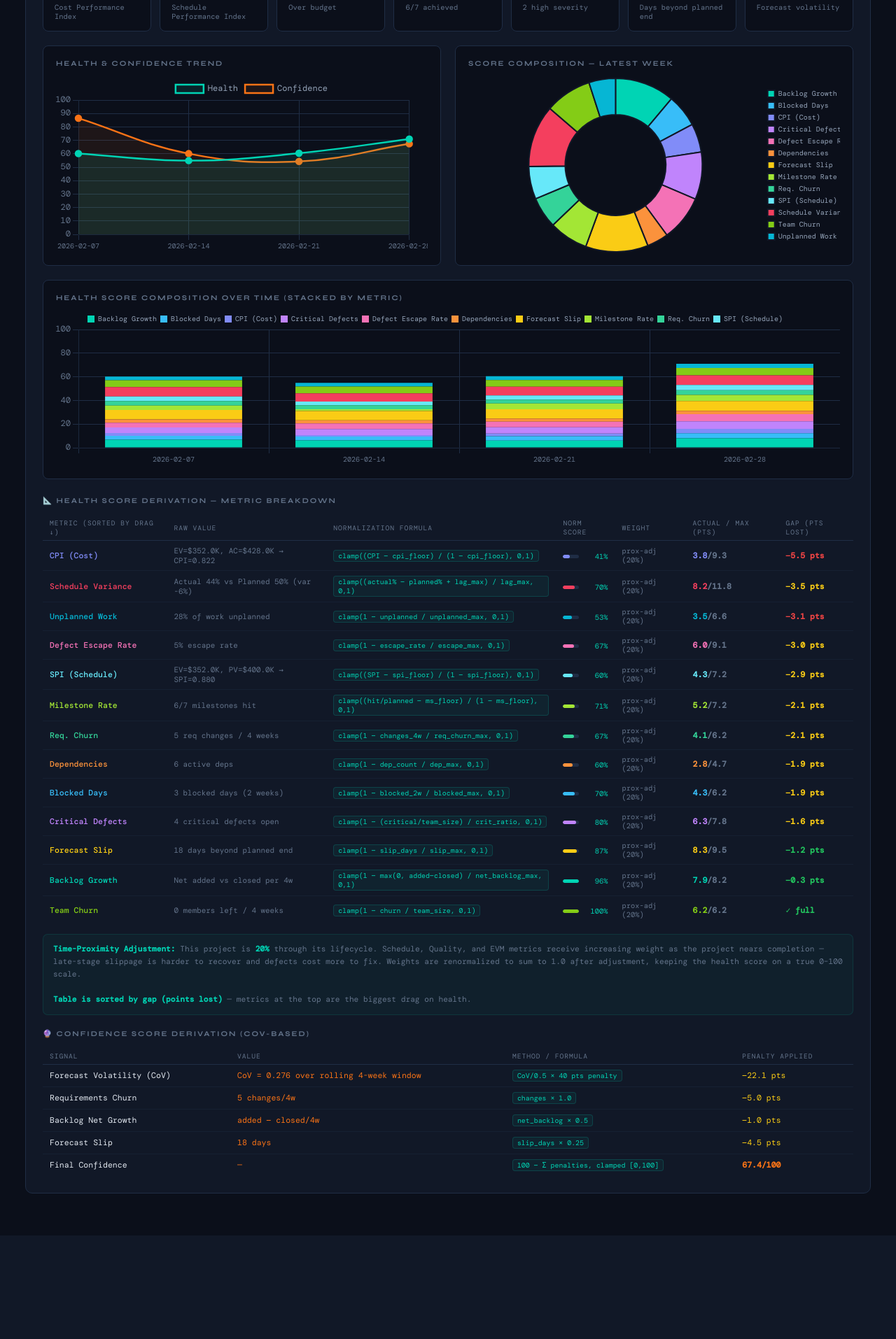
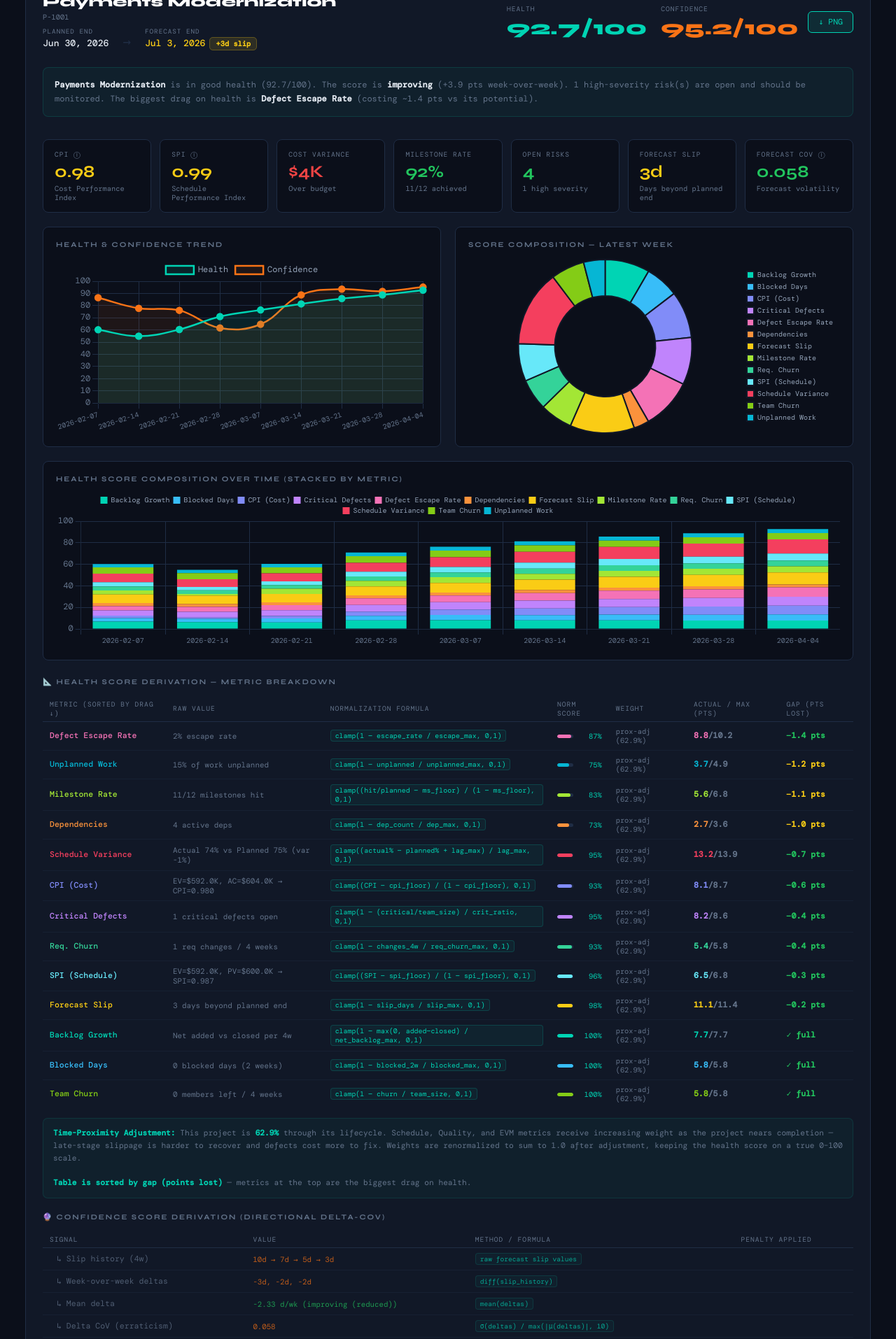
Before and after one commit to ag1-invysta/project-dashboard, a Flask app: page / in a window 1280 px wide; the page is wider, and only the part inside the window is pictured. Shown: the part 686-2600 px from the top of that part at 70% size. Before the commit the page ends 2452 px from the top of that part, so only its background shows below. Run offline with Flask 3, Linux system fonts and the light colour scheme; some web fonts are replaced.

Commit message:
Updates: CoV Score; removed CoV directional issue; added CoV penalty edge case; added more data

```diff
--- a/app.py
+++ b/app.py
@@ -23,12 +23,78 @@ DEFAULT_THRESHOLDS = {
 def clamp(v, lo=0.0, hi=1.0):
     return max(lo, min(hi, v))
 
-def coeff_of_variation(values):
-    """Rolling CoV: std/mean. Returns 0 if stable, higher if volatile."""
-    arr = np.array([float(v) for v in values])
-    if len(arr) < 2 or np.mean(arr) == 0:
-        return 0.0
-    return float(np.std(arr, ddof=1) / abs(np.mean(arr)))
+def directional_cov_penalty(slip_history):
+    """
+    Directional-aware forecast volatility penalty for the Confidence Score.
+
+    Operates on week-over-week DELTAS of forecast slip, not raw slip values.
+    This separates two distinct signals:
+
+      1. Erraticism  — how chaotic is the forecast movement? (delta CoV)
+         A forecast moving consistently in one direction = low erraticism.
+         A forecast flip-flopping week to week = high erraticism.
+
+      2. Direction   — is the forecast getting better or worse on average?
+         Worsening (mean_delta > 0) amplifies the erraticism penalty.
+         Improving (mean_delta < 0) reduces it.
+
+    This correctly rewards a project whose forecast is steadily improving
+    and penalizes one that is erratic or consistently worsening, solving
+    the directional blindness of the original CoV-on-raw-values approach.
+
+    Returns: (penalty_pts: float, breakdown: dict)
+    """
+    arr = np.array([float(v) for v in slip_history])
+
+    if len(arr) < 2:
+        return 0.0, {
+            "deltas": [], "mean_delta": 0.0, "std_delta": 0.0,
+            "delta_cov": 0.0, "dir_factor": 0.0, "dir_multiplier": 1.0,
+            "base_penalty": 0.0, "directional_floor": 0.0, "final_penalty": 0.0,
+            "note": "< 2 weeks of data — no penalty applied"
+        }
+
+    deltas     = np.diff(arr)
+    mean_delta = float(np.mean(deltas))
+    std_delta  = float(np.std(deltas, ddof=1)) if len(deltas) >= 2 else 0.0
+
+    # Use max(|mean|, 10) as reference to prevent tiny mean from inflating CoV
+    # when the forecast barely moves (10-day floor = ~2-week sprint reference)
+    reference = max(abs(mean_delta), 10.0)
+    delta_cov = clamp(std_delta / reference, 0, 2.0)
+
+    # Base erraticism penalty: delta_cov 0→0 pts, ≥0.5→30 pts
+    base_penalty = clamp(delta_cov / 0.5) * 30
+
+    # Directional multiplier via tanh(mean_delta / 7):
+    #   mean +14 d/wk => tanh(+2) ≈ +0.96 => multiplier ≈ 1.38  (amplify)
+    #   mean  +7 d/wk => tanh(+1) ≈ +0.76 => multiplier ≈ 1.30
+    #   mean   0 d/wk => tanh(0)  =  0    => multiplier = 1.00  (neutral)
+    #   mean  -7 d/wk => tanh(-1) ≈ -0.76 => multiplier ≈ 0.70
+    #   mean -14 d/wk => tanh(-2) ≈ -0.96 => multiplier ≈ 0.62  (reduce)
+    dir_factor     = float(np.tanh(mean_delta / 7.0))
+    dir_multiplier = 1.0 + 0.4 * dir_factor   # range: ~0.6 to ~1.4
+
+    # Directional floor: a consistently worsening forecast earns a minimum
+    # penalty even with zero erraticism. Max floor = 8 pts at ≥+14 d/wk avg.
+    # Improving forecasts get no floor (improving is always rewarded).
+    directional_floor = clamp(dir_factor, 0.0, 1.0) * 8.0
+
+    raw_penalty   = base_penalty * dir_multiplier
+    final_penalty = clamp(max(raw_penalty, directional_floor), 0, 40)
+
+    return final_penalty, {
+        "deltas":            [round(float(d), 1) for d in deltas],
+        "mean_delta":        round(mean_delta, 2),
+        "std_delta":         round(std_delta, 2),
+        "reference":         round(reference, 1),
+        "delta_cov":         round(delta_cov, 3),
+        "dir_factor":        round(dir_factor, 3),
+        "dir_multiplier":    round(dir_multiplier, 3),
+        "base_penalty":      round(base_penalty, 1),
+        "directional_floor": round(directional_floor, 1),
+        "final_penalty":     round(final_penalty, 1),
+    }
 
 def generate_narrative(summary, trend_delta, conf_drivers):
     """Plain-language health narrative for the latest week."""
@@ -257,21 +323,21 @@ def compute_scores(df_raw, thresholds=None):
 
             health_score = sum(contributions.values())
 
-            # ── CONFIDENCE SCORE (CoV-based) ───────────────────────────
-            # Uses rolling coefficient of variation of forecast_end slip
-            # over all available weeks up to now. More volatile = lower confidence.
-            window = forecast_days_history[-4:]  # up to 4-week rolling window
-            cov    = coeff_of_variation(window)
-            # CoV of 0 = perfectly stable = 100 confidence
-            # CoV of 0.5+ = highly volatile = low confidence
-            cov_penalty = clamp(cov / 0.5) * 40   # up to 40pt penalty from volatility
+            # ── CONFIDENCE SCORE (directional CoV-based) ──────────────
+            # Uses delta-based, direction-aware CoV on a rolling 4-week window.
+            # See directional_cov_penalty() for full methodology.
+            window = forecast_days_history[-4:]
+            cov_penalty, cov_breakdown = directional_cov_penalty(window)
 
-            # Additional penalties for current state
+            # Additional penalties for current state signals
             churn_penalty   = r["requirements_changed_last_4w"] * 1.0
             backlog_penalty = max(0, net_backlog) * 0.5
             slip_penalty    = max(0, slip_days) * 0.25
 
-            confidence_score = clamp(100 - cov_penalty - churn_penalty - backlog_penalty - slip_penalty, 0, 100)
+            confidence_score = clamp(
+                100 - cov_penalty - churn_penalty - backlog_penalty - slip_penalty,
+                0, 100
+            )
 
             # ── TREND (week-over-week delta) ───────────────────────────
             prev_health = rows[-1]["health_score"] if rows else health_score
@@ -287,6 +353,8 @@ def compute_scores(df_raw, thresholds=None):
                 "contributions":     contributions,
                 "max_contributions": max_contributions,
                 "raw": {
+                    "planned_end_date":  plan_end.strftime("%Y-%m-%d"),
+                    "forecast_end_date": r["forecast_end_date"].strftime("%Y-%m-%d"),
                     "pct_complete":      round(pct_comp * 100, 1),
                     "planned_pct":       round(r["planned_percent_complete"] * 100, 1),
                     "sched_var_pct":     round(sched_var * 100, 1),
@@ -312,11 +380,21 @@ def compute_scores(df_raw, thresholds=None):
                     "milestones_hit":    int(r["milestones_hit"]) if has_ms else None,
                     "risks_open":        int(r["risks_open"]) if "risks_open" in r else 0,
                     "risks_high":        int(r["risks_high"]) if "risks_high" in r else 0,
-                    "cov":               round(cov, 3),
+                    # Confidence score breakdown (new directional CoV)
+                    "cov_deltas":        cov_breakdown["deltas"],
+                    "cov_mean_delta":    cov_breakdown["mean_delta"],
+                    "cov_std_delta":     cov_breakdown["std_delta"],
+                    "cov_delta_cov":     cov_breakdown["delta_cov"],
+                    "cov_dir_factor":    cov_breakdown["dir_factor"],
+                    "cov_dir_mult":      cov_breakdown["dir_multiplier"],
+                    "cov_base_penalty":  cov_breakdown["base_penalty"],
+                    "cov_dir_floor":     cov_breakdown["directional_floor"],
                     "cov_penalty":       round(cov_penalty, 1),
                     "churn_penalty":     round(churn_penalty, 1),
                     "backlog_penalty":   round(backlog_penalty, 1),
                     "slip_penalty":      round(slip_penalty, 1),
+                    # Legacy field kept for tooltip compatibility
+                    "cov":               cov_breakdown["delta_cov"],
                 }
             })
 
--- a/templates/index.html
+++ b/templates/index.html
@@ -81,6 +81,16 @@ main{padding:28px 36px;max-width:1700px;margin:0 auto;}
 .detail-title{font-family:var(--fh);font-size:1.3rem;font-weight:800;color:#fff;}
 .detail-scores{margin-left:auto;display:flex;gap:20px;align-items:center;}
 .detail-actions{display:flex;gap:8px;}
+.date-row{display:flex;gap:20px;align-items:center;flex-wrap:wrap;margin-top:6px;}
+.date-item{display:flex;flex-direction:column;gap:2px;}
+.date-item .date-label{font-size:.58rem;color:var(--muted);letter-spacing:1px;text-transform:uppercase;}
+.date-item .date-val{font-family:var(--fm);font-size:.82rem;font-weight:500;color:var(--text);}
+.date-item .date-val.slipped{color:var(--warn);}
+.date-item .date-val.on-track{color:var(--green);}
+.date-slip-badge{font-size:.65rem;padding:2px 8px;border-radius:5px;font-weight:600;margin-left:6px;}
+.slip-pos{background:rgba(250,204,21,.12);color:var(--warn);border:1px solid rgba(250,204,21,.25);}
+.slip-none{background:rgba(34,197,94,.12);color:var(--green);border:1px solid rgba(34,197,94,.25);}
+.slip-neg{background:rgba(34,197,94,.12);color:var(--green);border:1px solid rgba(34,197,94,.25);}
 .detail-score-num{font-family:var(--fh);font-size:1.8rem;font-weight:800;}
 
 /* CHARTS */
@@ -171,6 +181,7 @@ main{padding:28px 36px;max-width:1700px;margin:0 auto;}
       <div>
         <div class="detail-title" id="d-title"></div>
         <div style="font-size:.65rem;color:var(--muted);margin-top:3px" id="d-id"></div>
+        <div class="date-row" id="d-dates"></div>
       </div>
       <div class="detail-scores">
         <div>
@@ -224,7 +235,7 @@ main{padding:28px 36px;max-width:1700px;margin:0 auto;}
 
     <!-- Transparency: Confidence Score -->
     <div class="trans-sec" style="margin-top:20px">
-      <h3>🔮 Confidence Score Derivation (CoV-Based)</h3>
+      <h3>🔮 Confidence Score Derivation (Directional Delta-CoV)</h3>
       <table class="mtable">
         <thead><tr><th>Signal</th><th>Value</th><th>Method / Formula</th><th>Penalty Applied</th></tr></thead>
         <tbody id="conf-body"></tbody>
@@ -333,7 +344,6 @@ function buildCards(summaries){
         <div class="chip">Schedule <strong>${raw.sched_var_pct>0?'+':''}${raw.sched_var_pct}%</strong></div>
         <div class="chip">Slip <strong>${raw.slip_days}d</strong></div>
         ${cpiStr?`<div class="chip">${cpiStr}</div>`:''}
-        ${spiStr?`<div class="chip">${spiStr}</div>`:''}
         ${raw.risks_high>0?`<div class="chip ${riskCls}">${raw.risks_high} high risks</div>`:''}
         ${raw.milestones_planned?`<div class="chip ${msCls}">MS ${raw.milestones_hit}/${raw.milestones_planned}</div>`:''}
       </div>`;
@@ -357,6 +367,7 @@ function openDetail(pid){
   document.getElementById('d-conf').textContent=summ.confidence_score+'/100';
   document.getElementById('d-narrative').innerHTML=renderMarkdown(summ.narrative);
 
+  buildDates(summ.raw);
   buildKPIs(summ.raw);
   Object.values(charts).forEach(c=>c.destroy()); charts={};
   buildTrend(series);
@@ -370,6 +381,31 @@ function renderMarkdown(text){
   return text
     .replace(/\*\*(.+?)\*\*/g,'<strong>$1</strong>')
     .replace(/\*(.+?)\*/g,'<em>$1</em>');
+}
+
+function fmtDate(d){
+  if(!d) return '—';
+  const parts = d.split('-');
+  const months = ['Jan','Feb','Mar','Apr','May','Jun','Jul','Aug','Sep','Oct','Nov','Dec'];
+  return `${months[parseInt(parts[1])-1]} ${parseInt(parts[2])}, ${parts[0]}`;
+}
+
+function buildDates(raw){
+  const slip = raw.slip_days;
+  const slipBadge = slip > 0
+    ? `<span class="date-slip-badge slip-pos">+${slip}d slip</span>`
+    : `<span class="date-slip-badge slip-none">on schedule</span>`;
+  const fcColor = slip > 30 ? 'slipped' : slip > 0 ? 'slipped' : 'on-track';
+  document.getElementById('d-dates').innerHTML = `
+    <div class="date-item">
+      <span class="date-label">Planned End</span>
+      <span class="date-val">${fmtDate(raw.planned_end_date)}</span>
+    </div>
+    <div style="color:var(--border);font-size:1.2rem;margin-top:10px">→</div>
+    <div class="date-item">
+      <span class="date-label">Forecast End</span>
+      <span class="date-val ${fcColor}">${fmtDate(raw.forecast_end_date)}${slipBadge}</span>
+    </div>`;
 }
 
 function kpiTooltip(label, raw){
@@ -401,13 +437,25 @@ function kpiTooltip(label, raw){
   if(label==='Forecast CoV'){
     const hist=raw.slip_history||[];
     const histStr=hist.map(d=>d+'d').join(' → ');
+    const deltas=raw.cov_deltas||[];
+    const deltaStr=deltas.map(d=>(d>0?'+':'')+d+'d').join(', ');
+    const dirWord=raw.cov_mean_delta>1?'worsening':raw.cov_mean_delta<-1?'improving':'stable';
+    const dirColor=raw.cov_mean_delta>1?'var(--danger)':raw.cov_mean_delta<-1?'var(--green)':'var(--warn)';
     return `<div class="tooltip">
-      <strong style="color:#00d4b4">Forecast Coefficient of Variation</strong>
+      <strong style="color:#00d4b4">Forecast Volatility (Directional CoV)</strong>
       <hr class="tooltip-divider"/>
       <div class="tooltip-row"><span>Slip history (4w)</span><span>${histStr}</span></div>
-      <div class="tooltip-row"><span>CoV = σ ÷ |μ|</span><span>${raw.cov.toFixed(3)}</span></div>
+      <div class="tooltip-row"><span>Week-over-week deltas</span><span>${deltaStr||'—'}</span></div>
+      <div class="tooltip-row"><span>Mean delta</span><span style="color:${dirColor}">${raw.cov_mean_delta>0?'+':''}${raw.cov_mean_delta} d/wk (${dirWord})</span></div>
+      <div class="tooltip-row"><span>Delta std dev</span><span>${raw.cov_std_delta} d</span></div>
       <hr class="tooltip-divider"/>
-      <div class="tooltip-formula">Measures how stable your forecast end date is.<br/>High CoV = forecast is moving a lot week-to-week.<br/>0.0–0.1 = stable · 0.1–0.3 = moderate · &gt;0.3 = volatile</div>
+      <div class="tooltip-row"><span>Delta CoV (erraticism)</span><span>${raw.cov_delta_cov}</span></div>
+      <div class="tooltip-row"><span>Directional multiplier</span><span>${raw.cov_dir_mult}×</span></div>
+      <div class="tooltip-row"><span>Base penalty</span><span>${raw.cov_base_penalty} pts</span></div>
+      <div class="tooltip-row"><span>Directional floor</span><span>${raw.cov_dir_floor} pts</span></div>
+      <div class="tooltip-row"><span>Final CoV penalty</span><span style="color:var(--warn)">${raw.cov_penalty} pts</span></div>
+      <hr class="tooltip-divider"/>
+      <div class="tooltip-formula">Computed on forecast slip <em>changes</em>, not raw values.<br/>Consistently improving → reduced penalty · Worsening → amplified.<br/>δCoV 0–0.1 = stable · 0.1–0.5 = moderate · &gt;0.5 = erratic</div>
     </div>`;
   }
   return '';
@@ -538,16 +586,39 @@ function buildConf(summ){
   const body=document.getElementById('conf-body');
   body.innerHTML='';
   const raw=summ.raw;
-  const rows=[
-    ['Forecast Volatility (CoV)',`CoV = ${raw.cov.toFixed(3)} over rolling 4-week window`,'CoV/0.5 × 40 pts penalty',`−${raw.cov_penalty.toFixed(1)} pts`],
-    ['Requirements Churn',`${raw.req_churn} changes/4w`,'changes × 1.0',`−${raw.churn_penalty.toFixed(1)} pts`],
-    ['Backlog Net Growth','added − closed/4w','net_backlog × 0.5',`−${raw.backlog_penalty.toFixed(1)} pts`],
-    ['Forecast Slip',`${raw.slip_days} days`,'slip_days × 0.25',`−${raw.slip_penalty.toFixed(1)} pts`],
-    ['Final Confidence','—','100 − Σ penalties, clamped [0,100]',`<strong style="color:var(--accent2)">${summ.confidence_score}/100</strong>`],
+  const deltas=(raw.cov_deltas||[]).map(d=>(d>0?'+':'')+d+'d').join(', ')||'—';
+  const dirWord=raw.cov_mean_delta>1?'worsening (amplified)':raw.cov_mean_delta<-1?'improving (reduced)':'stable (neutral)';
+  const dirColor=raw.cov_mean_delta>1?'var(--danger)':raw.cov_mean_delta<-1?'var(--green)':'var(--warn)';
+
+  // Section 1: CoV breakdown sub-rows
+  const covRows=[
+    ['↳ Slip history (4w)',       (raw.slip_history||[]).map(d=>d+'d').join(' → '),  'raw forecast slip values',                      ''],
+    ['↳ Week-over-week deltas',   deltas,                                             'diff(slip_history)',                             ''],
+    ['↳ Mean delta',              `<span style="color:${dirColor}">${raw.cov_mean_delta>0?'+':''}${raw.cov_mean_delta} d/wk (${dirWord})</span>`, 'mean(deltas)', ''],
+    ['↳ Delta CoV (erraticism)',  `${raw.cov_delta_cov}`,                             'σ(deltas) / max(|μ(deltas)|, 10)',               ''],
+    ['↳ Base erraticism penalty', `${raw.cov_base_penalty} pts`,                      'clamp(δCoV / 0.5) × 30',                        ''],
+    ['↳ Directional multiplier',  `${raw.cov_dir_mult}×`,                             '1 + 0.4 × tanh(mean_delta / 7)',                ''],
+    ['↳ Directional floor',       `${raw.cov_dir_floor} pts`,                         'clamp(dir_factor, 0,1) × 8',                    ''],
+    ['Forecast Volatility (total)','—',                                               'max(base×mult, dir_floor), clamped [0,40]',      `−${raw.cov_penalty} pts`],
   ];
-  rows.forEach(([s,v,f,p])=>{
+  const otherRows=[
+    ['Requirements Churn',        `${raw.req_churn} changes/4w`,                      'changes × 1.0',                                 `−${raw.churn_penalty} pts`],
+    ['Backlog Net Growth',        'added − closed / 4w',                              'net_backlog × 0.5',                             `−${raw.backlog_penalty} pts`],
+    ['Forecast Slip',             `${raw.slip_days} days`,                            'slip_days × 0.25',                              `−${raw.slip_penalty} pts`],
+    ['Final Confidence',          '—',                                                '100 − Σ penalties, clamped [0,100]',             `<strong style="color:var(--accent2)">${summ.confidence_score}/100</strong>`],
+  ];
+
+  [...covRows, ...otherRows].forEach(([s,v,f,p],i)=>{
     const tr=document.createElement('tr');
-    tr.innerHTML=`<td style="color:var(--text)">${s}</td><td style="color:var(--accent2)">${v}</td><td><span class="fchip">${f}</span></td><td style="color:var(--warn)">${p}</td>`;
+    const isSubRow = s.startsWith('↳');
+    const isTotal  = s==='Final Confidence' || s==='Forecast Volatility (total)';
+    const rowStyle = isSubRow ? 'opacity:.75' : isTotal ? 'font-weight:600' : '';
+    tr.style.cssText = rowStyle;
+    tr.innerHTML=`
+      <td style="color:${isSubRow?'var(--muted)':'var(--text)'};padding-left:${isSubRow?'20px':'10px'}">${s}</td>
+      <td style="color:var(--accent2);font-size:.67rem">${v}</td>
+      <td><span class="fchip" style="font-size:.6rem">${f}</span></td>
+      <td style="color:var(--warn)">${p}</td>`;
     body.appendChild(tr);
   });
 }
```
Also changed, not shown: data.csv (+35 -0 lines), README.md.
